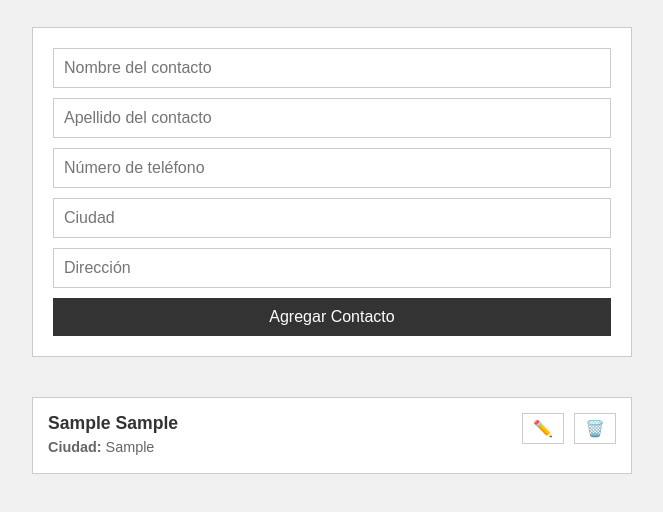
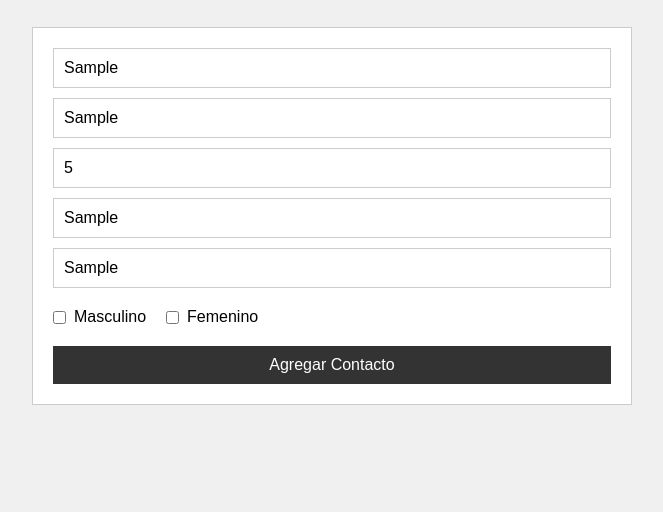
Before and after one commit to cardancam/ContactList-DOM-LS, a plain HTML site: page index.html in a window 1280 px wide. Both pictures are taken after typing "Sample", "Sample", "5", "Sample", "Sample" into the empty fields and a click on the button "Agregar Contacto". Shown: the part 180-692 px from the top of the page, without its empty margins (308-971 px from the left). Drawn offline with Linux system fonts and the light colour scheme.

Commit message:
feat: Se añade la opción de elegir el genero

```diff
--- a/index.html
+++ b/index.html
@@ -19,6 +19,10 @@
         <input type="number" id="addContactPhone" placeholder="Número de teléfono">
         <input type="text" id="addContactCity" placeholder="Ciudad">
         <input type="text" id="addContactAddress" placeholder="Dirección">
+        <div class="gender-container">
+            <label><input type="checkbox" id="genderMale" onchange="handleGenderChange('masculino')"> Masculino</label>
+            <label><input type="checkbox" id="genderFemale" onchange="handleGenderChange('femenino')"> Femenino</label>
+        </div>
         <button onclick="addContact()" id="addContactButton">Agregar Contacto</button>
     </div>
 
--- a/script.js
+++ b/script.js
@@ -1,5 +1,27 @@
 let contacts = [];
 let editingIndex = -1;
+let selectedGender = "";
+
+// Manejar cambio de sexo (checkboxes mutuamente excluyentes)
+function handleGenderChange(gender) {
+    if (gender === "masculino") {
+        document.getElementById("genderMale").checked = !document.getElementById("genderMale").checked;
+        if (document.getElementById("genderMale").checked) {
+            document.getElementById("genderFemale").checked = false;
+            selectedGender = "masculino";
+        } else {
+            selectedGender = "";
+        }
+    } else if (gender === "femenino") {
+        document.getElementById("genderFemale").checked = !document.getElementById("genderFemale").checked;
+        if (document.getElementById("genderFemale").checked) {
+            document.getElementById("genderMale").checked = false;
+            selectedGender = "femenino";
+        } else {
+            selectedGender = "";
+        }
+    }
+}
 
 // Mostrar/Ocultar spinner
 function showSpinner() {
@@ -38,12 +60,12 @@ function addContact() {
     const city = document.getElementById("addContactCity").value.trim();
     const address = document.getElementById("addContactAddress").value.trim();
 
-    if (!name || !lastName || !phone || !city || !address) {
+    if (!name || !lastName || !phone || !city || !address || !selectedGender) {
         alert("Por favor, complete todos los campos.");
         return;
     }
 
-    const contact = { name, lastName, phone, city, address };
+    const contact = { name, lastName, phone, city, address, gender: selectedGender };
 
     if (editingIndex === -1) {
         // Agregar nuevo contacto
@@ -70,9 +92,10 @@ function renderContacts() {
         contacts.forEach((contact, index) => {
         const contactItem = document.createElement("div");
         contactItem.className = "contact-item";
+        const genderEmoji = contact.gender === "masculino" ? "👨" : "👩";
         contactItem.innerHTML = `
             <div class="contact-info">
-                <h3>${contact.name} ${contact.lastName}</h3>
+                <h3>${genderEmoji} ${contact.name} ${contact.lastName}</h3>
                 <p><strong>Ciudad:</strong> ${contact.city}</p>
             </div>
             <div class="contact-actions">
@@ -95,6 +118,10 @@ function editContact(index) {
     document.getElementById("addContactCity").value = contact.city;
     document.getElementById("addContactAddress").value = contact.address;
 
+    selectedGender = contact.gender;
+    document.getElementById("genderMale").checked = contact.gender === "masculino";
+    document.getElementById("genderFemale").checked = contact.gender === "femenino";
+
     editingIndex = index;
     document.getElementById("addContactButton").textContent = "Actualizar Contacto";
 }
@@ -115,6 +142,9 @@ function clearFields() {
     document.getElementById("addContactPhone").value = "";
     document.getElementById("addContactCity").value = "";
     document.getElementById("addContactAddress").value = "";
+    document.getElementById("genderMale").checked = false;
+    document.getElementById("genderFemale").checked = false;
+    selectedGender = "";
     editingIndex = -1;
     document.getElementById("addContactButton").textContent = "Agregar Contacto";
 }
--- a/style.css
+++ b/style.css
@@ -40,6 +40,26 @@ input {
 
 input:focus {
     outline: 1px solid #333;
+}
+
+.gender-container {
+    display: flex;
+    gap: 20px;
+    padding: 10px 0;
+}
+
+.gender-container label {
+    display: flex;
+    align-items: center;
+    gap: 8px;
+    cursor: pointer;
+    font-size: 1em;
+}
+
+.gender-container input[type="checkbox"] {
+    cursor: pointer;
+    width: auto;
+    padding: 0;
 }
 
 #addContactButton {
```
